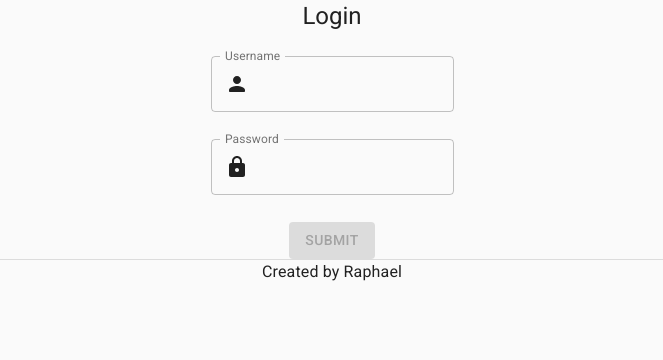
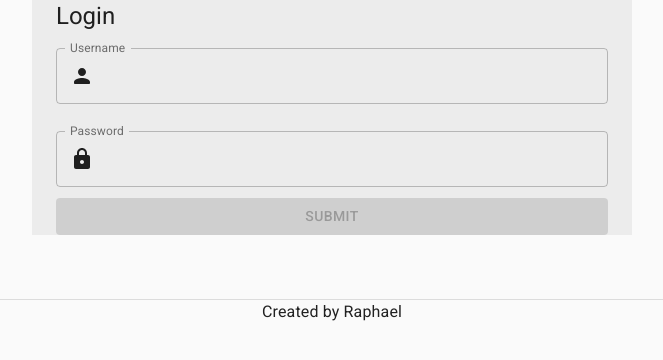
Before and after one commit to ratoru/spikestats, a Next.js app: page / in a window 1280 px wide. Shown: the top 360 px of the page, without its empty margins (308-971 px from the left). Built offline with nearby package versions, Linux system fonts and the light colour scheme.

Commit message:
Added color theme

```diff
--- a/components/Layout.tsx
+++ b/components/Layout/Layout.tsx
@@ -1,6 +1,8 @@
 import React, { FunctionComponent, Fragment } from "react";
 import Head from "next/head";
 import CssBaseline from "@material-ui/core/CssBaseline";
+import { richAndColorfulTheme } from "./themes";
+import { ThemeProvider } from "@material-ui/core";
 
 interface LayoutProps {
   title: string;
@@ -22,7 +24,7 @@ export const Layout: FunctionComponent<LayoutProps> = ({ title, children }) => {
         <link rel="icon" type="image/svg+xml" href="/roundnet-logo.svg" />
       </Head>
       <CssBaseline />
-      {children}
+      <ThemeProvider theme={richAndColorfulTheme}>{children}</ThemeProvider>
     </Fragment>
   );
 };
--- /dev/null
+++ b/components/Layout/themes.tsx
@@ -0,0 +1,21 @@
+import { createMuiTheme } from "@material-ui/core/styles";
+
+export const richAndColorfulTheme = createMuiTheme({
+  palette: {
+    primary: {
+      main: "#90CCF4",
+    },
+    secondary: {
+      main: "#F3D250",
+    },
+    error: {
+      main: "#F78888",
+    },
+    info: {
+      main: "#5DA2D5",
+    },
+    success: {
+      main: "#9AF490",
+    },
+  },
+});
--- a/components/LoginForm.tsx
+++ b/components/LoginForm.tsx
@@ -3,10 +3,17 @@ import { Formik, Form } from "formik";
 import * as Yup from "yup";
 import Typography from "@material-ui/core/Typography";
 import Button from "@material-ui/core/Button";
-import Grid from "@material-ui/core/Grid";
+import Container from "@material-ui/core/Container";
 import PersonRoundedIcon from "@material-ui/icons/PersonRounded";
 import LockRoundedIcon from "@material-ui/icons/LockRounded";
+import { makeStyles } from "@material-ui/core/styles";
 import { InputFormField } from "./common/InputFormField";
+
+const useStyles = makeStyles({
+  root: {
+    background: "#ECECEC",
+  },
+});
 
 interface FormValues {
   username: string;
@@ -28,6 +35,7 @@ const SignupSchema = Yup.object().shape({
 });
 
 export const LoginForm: React.FC<LoginFormProps> = ({ header }) => {
+  const classes = useStyles();
   const initialValues: FormValues = {
     username: "",
     password: "",
@@ -37,19 +45,10 @@ export const LoginForm: React.FC<LoginFormProps> = ({ header }) => {
   };
 
   return (
-    <Grid
-      container
-      spacing={3}
-      direction="column"
-      justify="space-evenly"
-      alignItems="center"
-    >
-      <Grid item style={{ textAlign: "start" }}>
-        <Typography component="h1" variant="h5">
+    <Container maxWidth="sm" className={classes.root}>
+      <Typography component="h1" variant="h5" style={{ textAlign: "left" }}>
         {header}
       </Typography>
-      </Grid>
-      <Grid item>
       <Formik
         initialValues={initialValues}
         onSubmit={handleSubmit}
@@ -59,29 +58,17 @@ export const LoginForm: React.FC<LoginFormProps> = ({ header }) => {
           return (
             <Form>
               {" "}
-                <Grid
-                  container
-                  spacing={3}
-                  direction="column"
-                  justify="space-evenly"
-                  alignItems="center"
-                >
-                  <Grid item justify="center">
               <InputFormField
                 name="username"
                 label="Username"
                 icon={<PersonRoundedIcon />}
               />
-                  </Grid>
-                  <Grid item justify="center">
               <InputFormField
                 name="password"
                 label="Password"
                 type="password"
                 icon={<LockRoundedIcon />}
               />
-                  </Grid>
-                  <Grid item justify="center">
               <Button
                 variant="contained"
                 color="primary"
@@ -92,13 +79,10 @@ export const LoginForm: React.FC<LoginFormProps> = ({ header }) => {
               >
                 Submit
               </Button>
-                  </Grid>
-                </Grid>
             </Form>
           );
         }}
       </Formik>
-      </Grid>
-    </Grid>
+    </Container>
   );
 };
--- a/components/common/InputFormField.tsx
+++ b/components/common/InputFormField.tsx
@@ -25,6 +25,7 @@ export const InputFormField: React.FC<InputFormFieldProps> = ({
       label={label}
       variant="outlined"
       fullWidth
+      margin="normal"
       autoComplete={autoComplete}
       type={type}
       helperText={<ErrorMessage name={name} />}
--- a/components/common/MyFooter.tsx
+++ b/components/common/MyFooter.tsx
@@ -1,11 +1,11 @@
 import React from "react";
-import { Typography, Divider, Container } from "@material-ui/core";
+import { Typography, Divider, Box } from "@material-ui/core";
 
 export const MyFooter = () => {
   return (
-    <Container>
+    <Box mt={8}>
       <Divider />
       <Typography align="center">Created by Raphael</Typography>
-    </Container>
+    </Box>
   );
 };
--- a/pages/index.tsx
+++ b/pages/index.tsx
@@ -1,4 +1,4 @@
-import { Layout } from "../components/Layout";
+import { Layout } from "../components/Layout/Layout";
 import { MyFooter } from "../components/common/MyFooter";
 import { LoginForm } from "../components/LoginForm";
 
```
Lines whose indentation alone changed are shown as unchanged.
